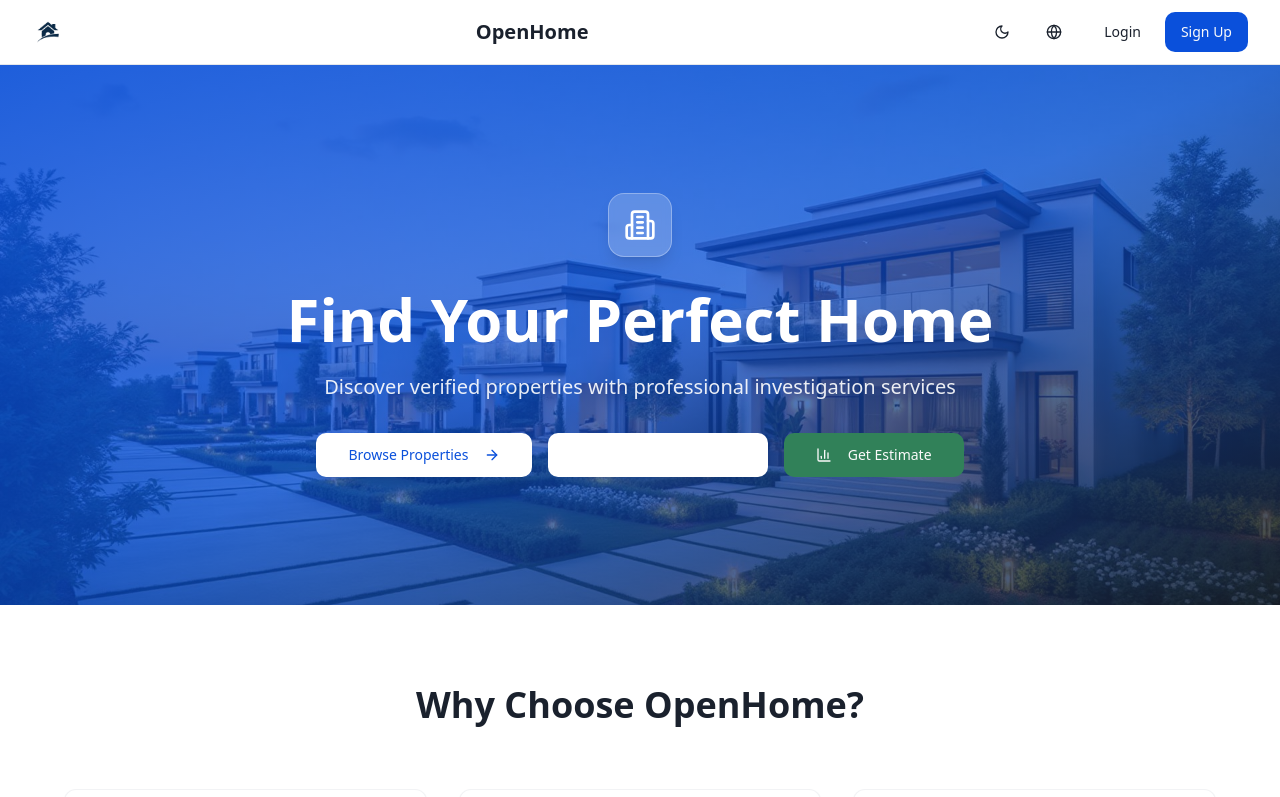
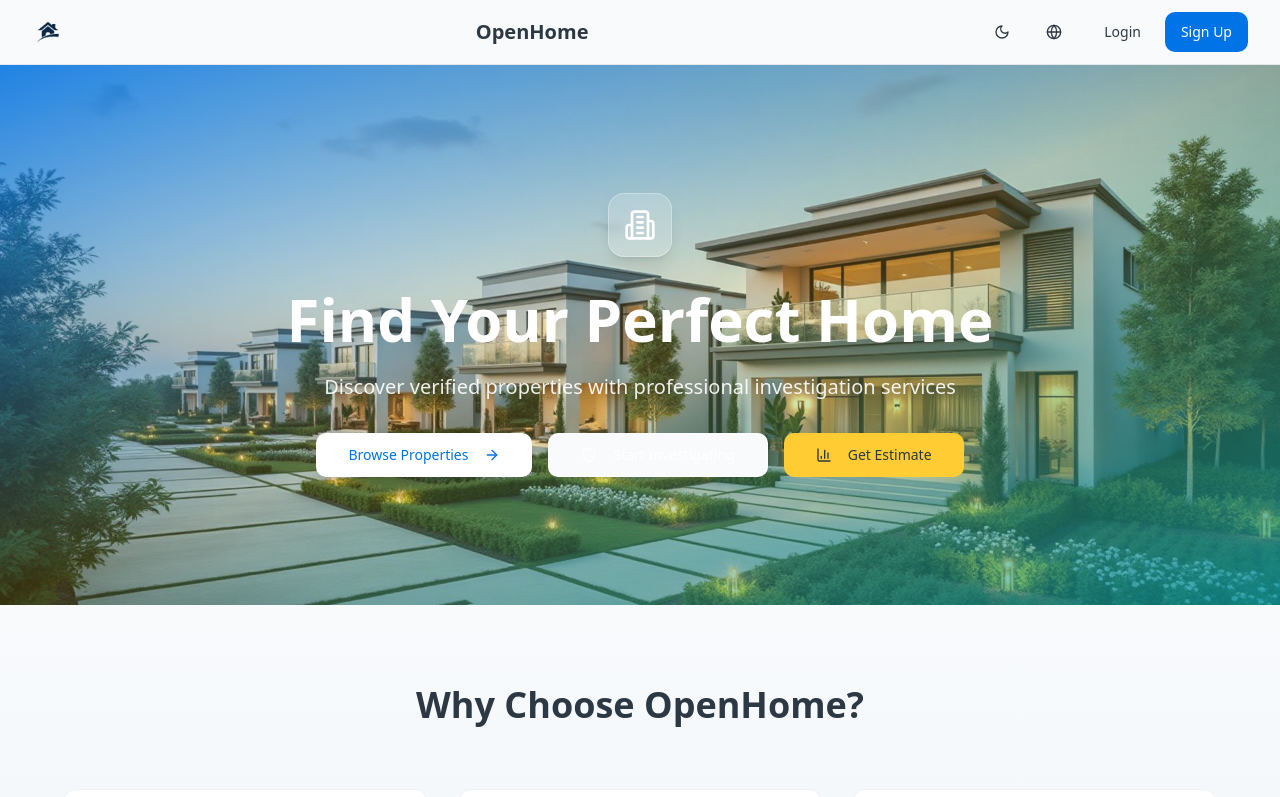
Before and after one commit to douaaboustane/residence-reach-realm-83, a React (Vite) app: page / in a window 1280 px wide. Shown: the top 797 px of the page. Built offline with nearby package versions, Linux system fonts and the light colour scheme.

Commit message:
Revert color scheme and home background
Revert the color scheme to a previous version and change the home background.

```diff
--- a/src/index.css
+++ b/src/index.css
@@ -6,35 +6,35 @@
 
 @layer base {
   :root {
-    /* Core brand colors */
-    --background: 0 0% 100%;
-    --foreground: 220 26% 14%;
+    /* Core brand colors - Softer palette */
+    --background: 210 40% 98%;
+    --foreground: 210 22% 22%;
 
     /* Card surfaces */
     --card: 0 0% 100%;
-    --card-foreground: 220 26% 14%;
+    --card-foreground: 210 22% 22%;
 
     /* Popover surfaces */
     --popover: 0 0% 100%;
-    --popover-foreground: 220 26% 14%;
+    --popover-foreground: 210 22% 22%;
 
-    /* Primary brand - Deep blue */
-    --primary: 220 91% 45%;
-    --primary-foreground: 0 0% 98%;
-    --primary-hover: 220 91% 40%;
+    /* Primary brand - Elegant navy */
+    --primary: 210 100% 45%;
+    --primary-foreground: 0 0% 100%;
+    --primary-hover: 210 100% 40%;
 
-    /* Secondary - Forest green */
-    --secondary: 150 45% 35%;
-    --secondary-foreground: 0 0% 98%;
-    --secondary-hover: 150 45% 30%;
+    /* Secondary - Warm gold */
+    --secondary: 45 100% 60%;
+    --secondary-foreground: 210 22% 22%;
+    --secondary-hover: 45 100% 55%;
 
     /* Muted surfaces */
-    --muted: 220 14% 96%;
-    --muted-foreground: 220 9% 46%;
+    --muted: 210 40% 94%;
+    --muted-foreground: 210 15% 45%;
 
-    /* Accent - Charcoal black */
-    --accent: 220 26% 14%;
-    --accent-foreground: 0 0% 98%;
+    /* Accent - Soft teal */
+    --accent: 180 80% 35%;
+    --accent-foreground: 0 0% 100%;
 
     /* Status colors */
     --destructive: 0 84% 60%;
@@ -47,11 +47,11 @@
     --input: 220 13% 91%;
     --ring: 221 83% 53%;
 
-    /* Gradients */
-    --gradient-primary: linear-gradient(135deg, hsl(220 91% 45%), hsl(150 45% 35%));
-    --gradient-secondary: linear-gradient(135deg, hsl(150 45% 35%), hsl(220 26% 14%));
-    --gradient-hero: linear-gradient(135deg, hsl(220 91% 45%), hsl(150 45% 35%), hsl(220 26% 14%));
-    --gradient-card: linear-gradient(145deg, hsl(0 0% 100%), hsl(220 14% 98%));
+    /* Gradients - Elegant and soft */
+    --gradient-primary: linear-gradient(135deg, hsl(210 100% 45%), hsl(45 100% 60%));
+    --gradient-secondary: linear-gradient(135deg, hsl(45 100% 60%), hsl(180 80% 35%));
+    --gradient-hero: linear-gradient(135deg, hsl(210 100% 45%) 0%, hsl(210 100% 35%) 50%, hsl(180 80% 35%) 100%);
+    --gradient-card: linear-gradient(145deg, hsl(0 0% 100%), hsl(210 40% 98%));
 
     /* Shadows */
     --shadow-sm: 0 1px 2px 0 hsl(220 43% 11% / 0.05);
--- a/src/pages/Home.tsx
+++ b/src/pages/Home.tsx
@@ -42,7 +42,7 @@ const Home: React.FC = () => {
               />
             </div>
           ))}
-          <div className="absolute inset-0 bg-gradient-to-br from-primary/90 via-primary/70 to-accent/80" />
+          <div className="absolute inset-0 bg-gradient-to-br from-primary/85 via-secondary/20 to-accent/75" />
         </div>
 
         <div className="container mx-auto px-4 sm:px-6 lg:px-8 py-20 lg:py-32 relative">
@@ -88,7 +88,7 @@ const Home: React.FC = () => {
       </section>
 
       {/* Features Section */}
-      <section className="py-20 bg-background">
+      <section className="py-20 bg-gradient-to-b from-background to-muted/50">
         <div className="container mx-auto px-4 sm:px-6 lg:px-8">
           <div className="text-center mb-16">
             <h2 className="text-3xl lg:text-4xl font-bold text-foreground mb-4">
@@ -143,7 +143,7 @@ const Home: React.FC = () => {
       </section>
 
       {/* Stats Section */}
-      <section className="py-20 bg-muted/30">
+      <section className="py-20 bg-gradient-to-b from-muted/50 to-background">
         <div className="container mx-auto px-4 sm:px-6 lg:px-8">
           <div className="grid grid-cols-2 md:grid-cols-4 gap-8 max-w-4xl mx-auto">
             <div className="text-center">
@@ -167,7 +167,7 @@ const Home: React.FC = () => {
       </section>
 
       {/* CTA Section */}
-      <section className="py-20 bg-gradient-to-r from-primary to-accent text-primary-foreground">
+      <section className="py-20 bg-gradient-to-r from-primary via-accent to-secondary text-white">
         <div className="container mx-auto px-4 sm:px-6 lg:px-8 text-center">
           <h2 className="text-3xl lg:text-4xl font-bold mb-6">
             Ready to Find Your Perfect Home?
```
